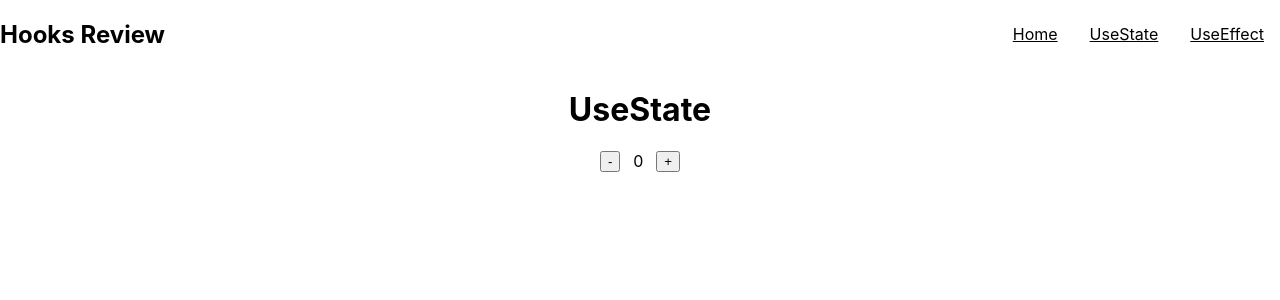
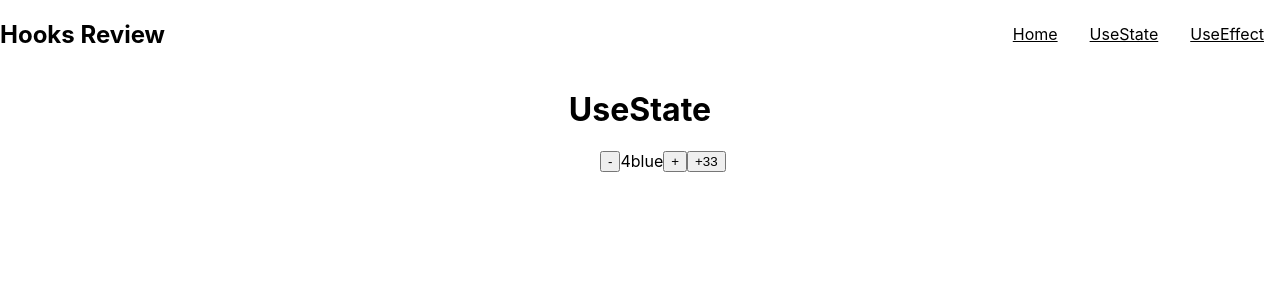
Before and after one commit to matt-baillie/hookspractice, a React (Create React App) app: page /usestate in a window 1280 px wide. Shown: the top 300 px of the page. Built offline with nearby package versions, Linux system fonts and the light colour scheme.

Commit message:
useState lesson

```diff
--- a/src/components/UseState.js
+++ b/src/components/UseState.js
@@ -1,12 +1,35 @@
 import React, { useState } from "react";
 
 export const UseState = () => {
-  const [count, setCount] = useState(0);
+  // Runs only once, if the value is set directly it runs everytime
+  // const [count, setCount] = useState(() => {
+  //   return 0;
+  // });
 
+  // Complex state object
+  const [state, setState] = useState({ count: 4, theme: "blue" });
+
+  // const count = state.count;
   const decrement = () => {
-    setCount((prevCount) => prevCount - 1);
-    setCount((prevCount) => prevCount - 1);
+    // setCount((prevCount) => prevCount - 1);
+    setState((prevState) => {
+      return { ...prevState, count: prevState.count - 1 };
+    });
   };
+
+  const increment = () => {
+    // setCount((prevCount) => prevCount + 1);
+    setState((prevState) => {
+      return { ...prevState, count: prevState.count + 1 };
+    });
+  };
+  const incByAmount = () => {
+    // setCount((prevCount) => prevCount + 33);
+    setState((prevState) => {
+      return { ...prevState, count: prevState.count + 33 };
+    });
+  };
+
   return (
     <div
       style={{
@@ -24,8 +47,10 @@ export const UseState = () => {
         }}
       >
         <button onClick={decrement}>-</button>
-        <span>{count}</span>
-        <button>+</button>
+        <span>{state.count}</span>
+        <span>{state.theme}</span>
+        <button onClick={increment}>+</button>
+        <button onClick={incByAmount}>+33</button>
       </div>
     </div>
   );
```
